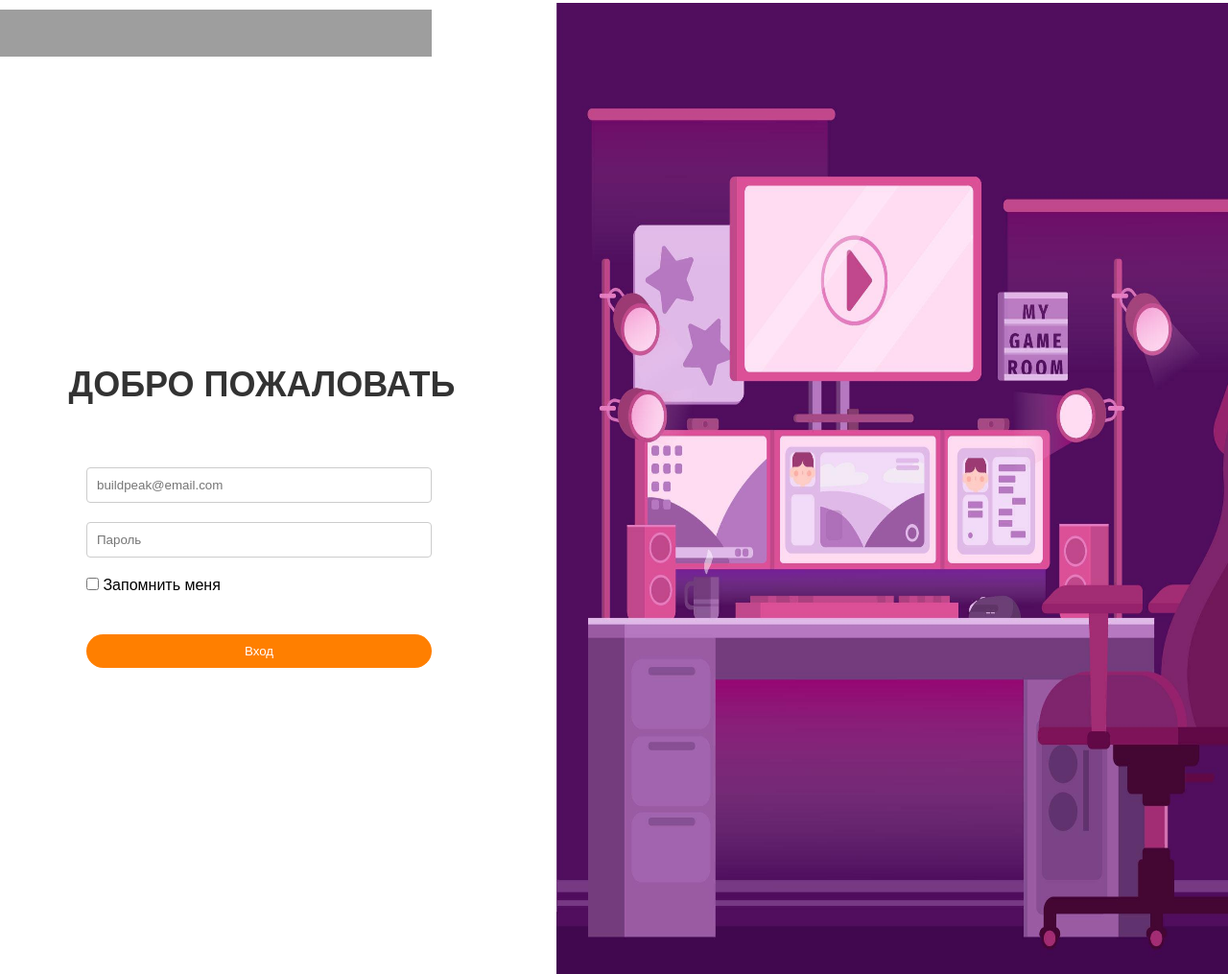
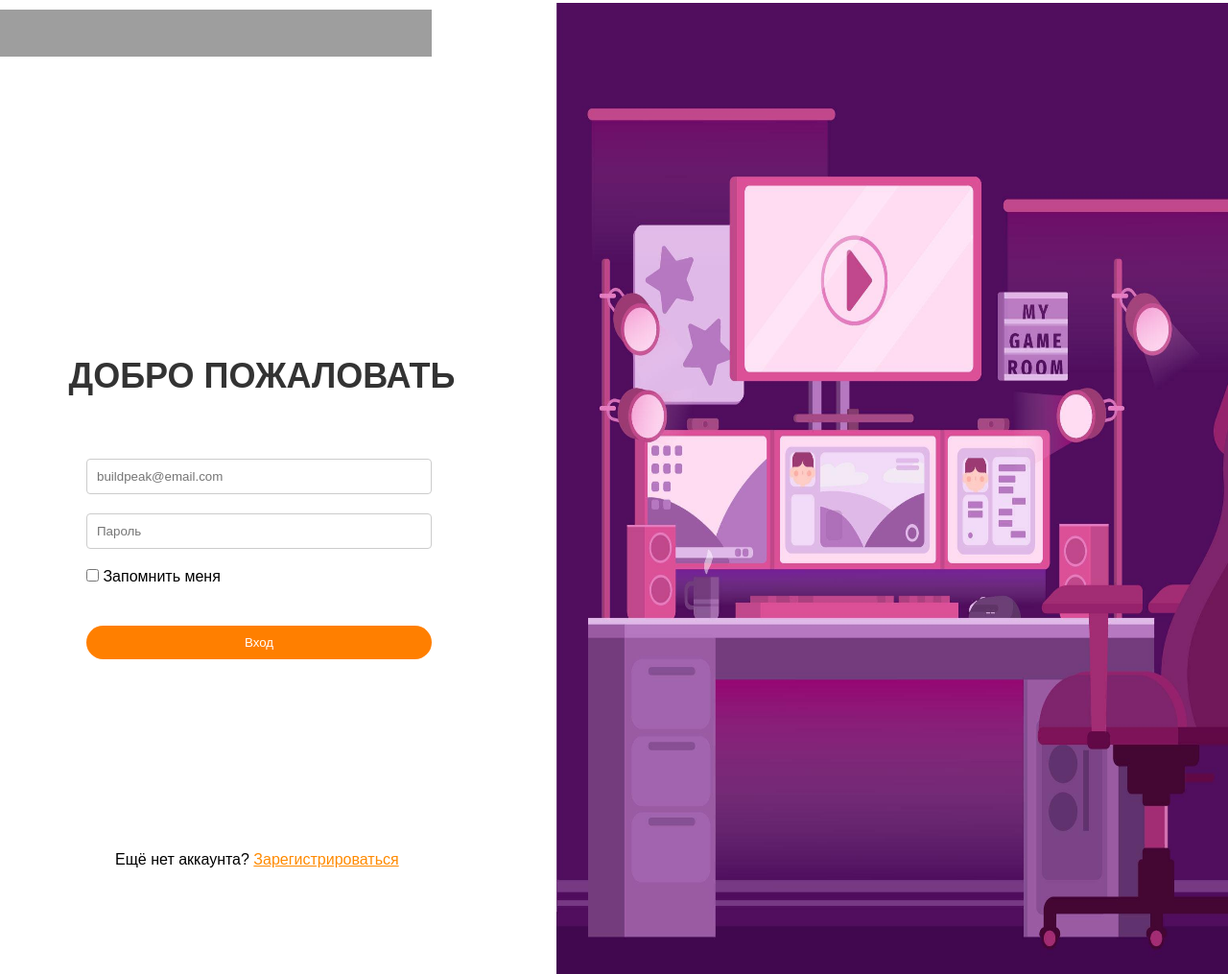
Before and after one commit to molodayamama/BuildPeak, a PHP site: page /login.php in a window 1280 px wide. Shown: the whole page at 96% size. Run offline with PHP 8.4, Linux system fonts and the light colour scheme; grey boxes are pictures that could not be loaded.

Commit message:
login page fix

```diff
--- a/assets/css/vhod.css
+++ b/assets/css/vhod.css
@@ -83,3 +83,11 @@ form button:hover {
     height: 1119px;
     transform: translate(60px, 2px);
 }
+
+.akk{
+    transform: translate(30px, 200px);
+}
+
+.in{
+    color:#FF8A00;
+}
--- a/login.php
+++ b/login.php
@@ -27,6 +27,9 @@ require_once __DIR__ . '/src/helpers.php'
             </label>
             <button type="submit" class="register">Вход</button>
         </form>
+        <div class="akk">
+            <p>Ещё нет аккаунта? <a href="login.php" class="in">Зарегистрироваться</a></p>
+        </div>
     </div>
     <img src="assets/images/5264250.jpg" class="pic">
 </div>
```
